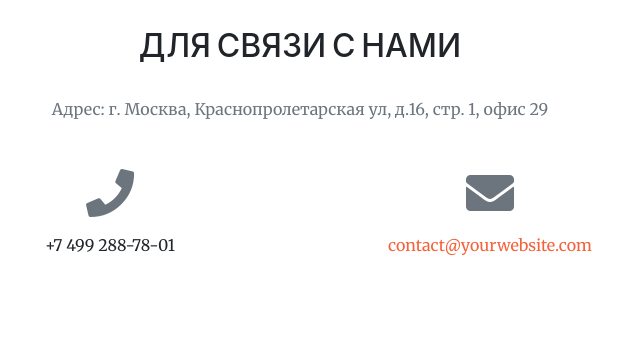
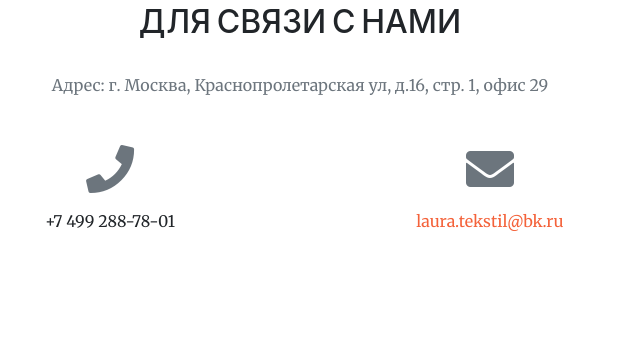
Before and after one commit to UltraDev01/laura.github.io, a plain HTML site: page index.html in a window 1280 px wide. Shown: the part 3627-3966 px from the top of the page, without its empty margins (340-980 px from the left). Drawn offline with Linux system fonts and the light colour scheme.

Commit message:
Add email

```diff
--- a/index.html
+++ b/index.html
@@ -129,7 +129,6 @@
   <section class="page-section" id="services">
     <div class="container">
       <h2 class="text-center mt-0">К ВАШИМ УСЛУГАМ</h2>
-      <br>
       <div class="row">
         <div class="col-lg-3 col-md-6">
           <div class="mt-5">
@@ -301,7 +300,7 @@
         <div class="col-lg-4 mr-auto text-center">
           <i class="fas fa-envelope fa-3x mb-3 text-muted"></i>
           <!-- Make sure to change the email address in anchor text AND the link below! -->
-          <a class="d-block" href="mailto:contact@yourwebsite.com">contact@yourwebsite.com</a>
+          <a class="d-block" href="mailto:laura.tekstil@bk.ru">laura.tekstil@bk.ru</a>
         </div>
       </div>
     </div>
```
